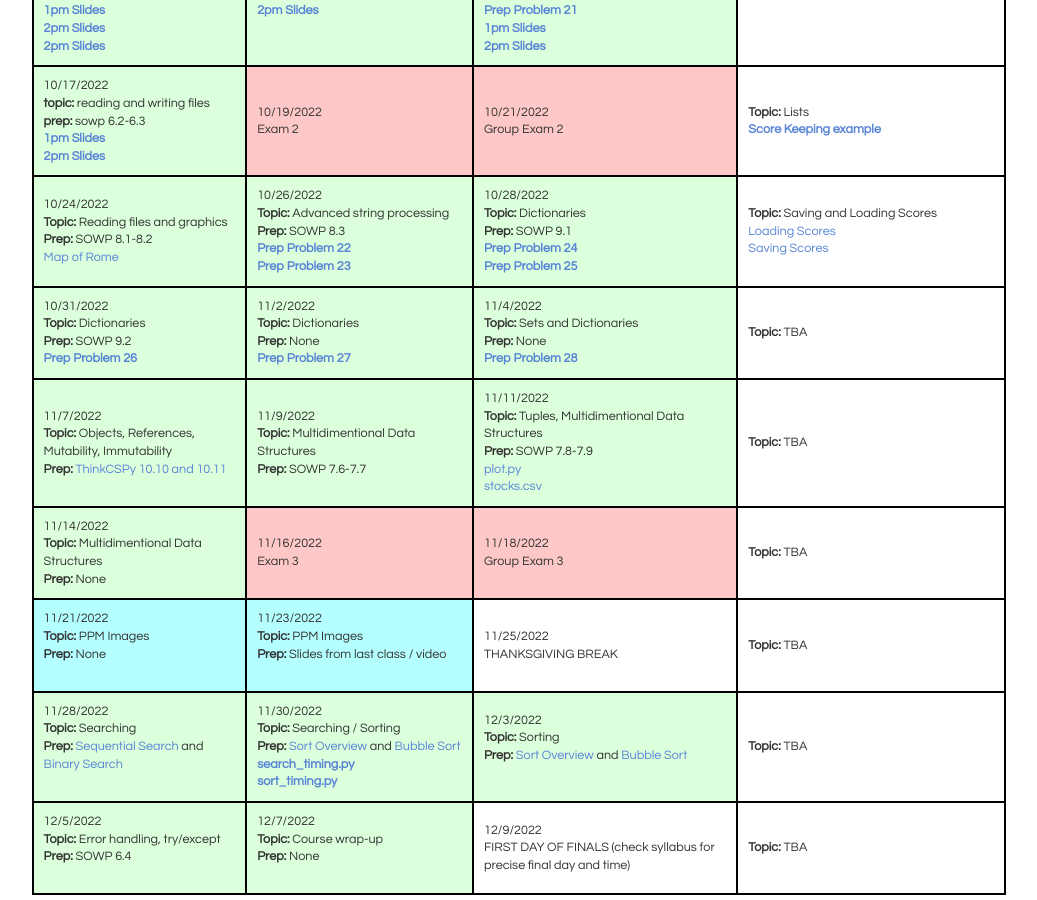
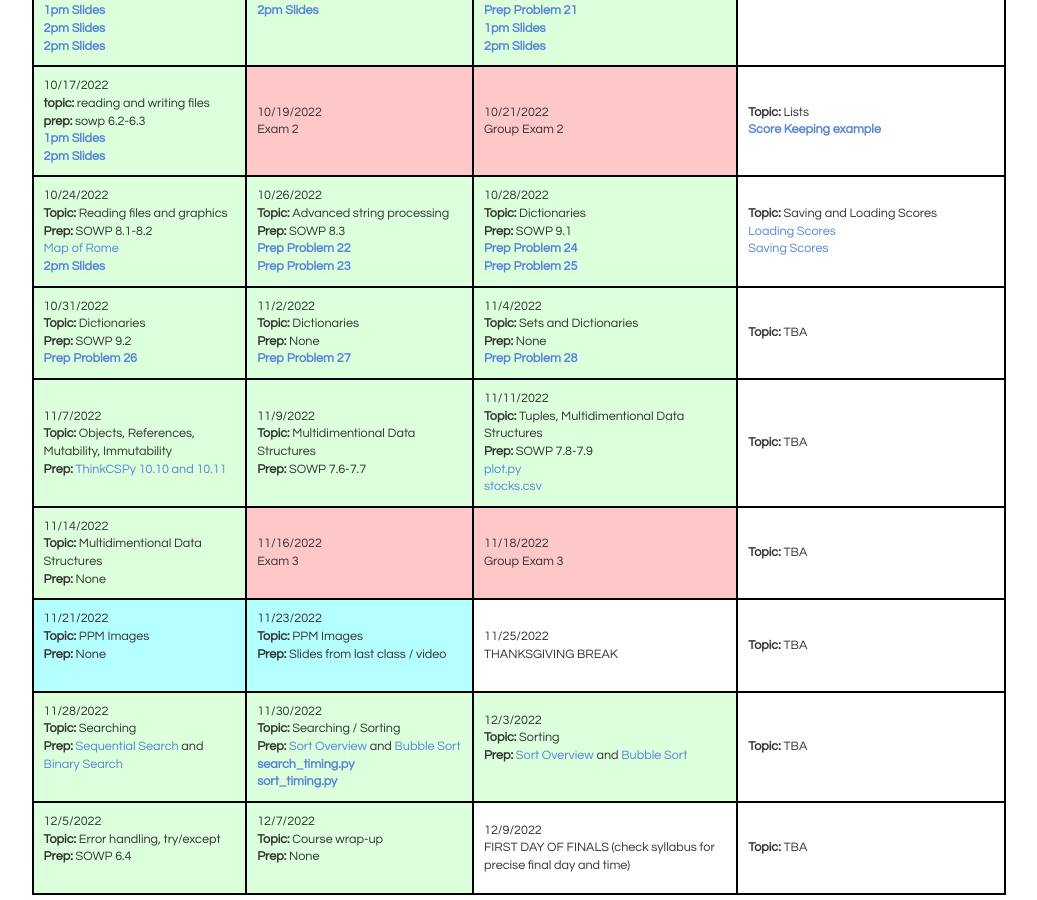
Before and after one commit to bddicken/cs110fall2022website, a Jekyll site: the page built from schedule/index.md, in a window 1280 px wide and 900 px high, scrolled down 1387 px. Shown: the whole window, without its empty margins (121-1158 px from the left). Built offline with Jekyll 4.4.1, drawn with Linux system fonts in a browser that asks for light colours.

Commit message:
added link to slides

```diff
--- a/schedule/index.md
+++ b/schedule/index.md
@@ -326,6 +326,7 @@
     <b>Topic:</b> Reading files and graphics <br/>
     <b>Prep:</b> SOWP 8.1-8.2 <br/>
     <a href="./res/rome.gif">Map of Rome</a> <br/>
+    <a href="./slides/25-files-AP-before.pdf"><b>2pm Slides</b></a> <br/>
   </td>
   <td class="topic-general">
     10/26/2022 <br/>
```
